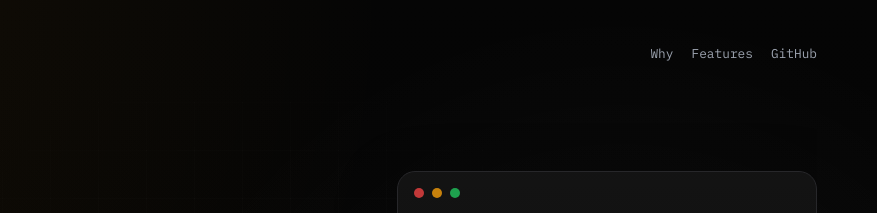
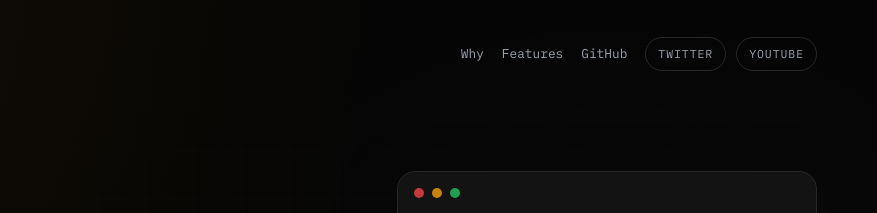
Before and after one commit to anasfrh/explab-homepage, a plain HTML site: page index.html in a window 1280 px wide. Shown: the top 213 px of the page, 403-1280 px from the left. Drawn offline with Linux system fonts and the light colour scheme.

Commit message:
added a twitter and youtube links

```diff
--- a/index.html
+++ b/index.html
@@ -26,11 +26,17 @@
             <div class="brand-subtitle">Open-source warehouse-native experimentation</div>
           </div>
         </div>
-        <nav class="site-nav" aria-label="Primary">
-          <a href="#why">Why</a>
-          <a href="#features">Features</a>
-          <a href="#github">GitHub</a>
-        </nav>
+        <div class="header-actions">
+          <nav class="site-nav" aria-label="Primary">
+            <a href="#why">Why</a>
+            <a href="#features">Features</a>
+            <a href="#github">GitHub</a>
+          </nav>
+          <div class="social-links" aria-label="Social links">
+            <a href="https://x.com/GetExpLab" target="_blank" rel="noreferrer">Twitter</a>
+            <a href="https://youtube.com/@getexplab" target="_blank" rel="noreferrer">YouTube</a>
+          </div>
+        </div>
       </header>
 
       <main>
--- a/styles.css
+++ b/styles.css
@@ -59,6 +59,12 @@ a.button {
   padding: 10px 0 24px;
 }
 
+.header-actions {
+  display: flex;
+  align-items: center;
+  gap: 18px;
+}
+
 .brand-lockup {
   display: flex;
   align-items: center;
@@ -105,6 +111,38 @@ a.button {
 }
 
 .site-nav a:hover {
+  color: var(--text);
+}
+
+.social-links {
+  display: flex;
+  align-items: center;
+  gap: 10px;
+}
+
+.social-links a {
+  display: inline-flex;
+  align-items: center;
+  min-height: 34px;
+  padding: 0 12px;
+  border: 1px solid var(--border);
+  border-radius: 999px;
+  color: var(--muted);
+  font-family: "IBM Plex Mono", ui-monospace, SFMono-Regular, Menlo, monospace;
+  font-size: 0.72rem;
+  letter-spacing: 0.08em;
+  text-transform: uppercase;
+  transition:
+    border-color 180ms ease,
+    color 180ms ease,
+    background 180ms ease,
+    transform 180ms ease;
+}
+
+.social-links a:hover {
+  transform: translateY(-1px);
+  border-color: rgba(255, 255, 255, 0.22);
+  background: rgba(255, 255, 255, 0.04);
   color: var(--text);
 }
 
@@ -507,9 +545,20 @@ h2 {
     padding-bottom: 16px;
   }
 
+  .header-actions {
+    width: 100%;
+    flex-direction: column;
+    align-items: flex-start;
+    gap: 12px;
+  }
+
   .site-nav {
     flex-wrap: wrap;
     gap: 12px;
+  }
+
+  .social-links {
+    flex-wrap: wrap;
   }
 
   .hero h1,
```
